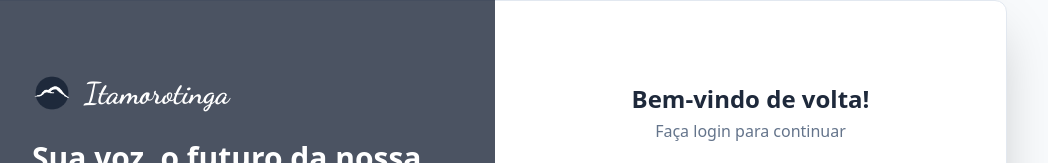
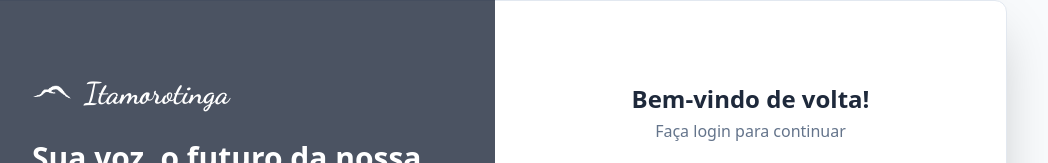
Before and after one commit to wagousb/ConnectCity, a React (Vite) app: page / in a window 1280 px wide. Shown: the part 152-315 px from the top of the page, without its empty margins (145-1193 px from the left). Built offline with nearby package versions, Linux system fonts and the light colour scheme; no server answers.

Commit message:
[dyad] Atualizando a logo na tela de login para a imagem da serra branca. - wrote 2 file(s)

```diff
--- a/src/pages/Login.tsx
+++ b/src/pages/Login.tsx
@@ -29,7 +29,8 @@ const Login: React.FC = () => {
 
           <div className="relative z-10 flex flex-col justify-center h-full space-y-6">
             <div className="flex items-center space-x-3">
-              <img src="/logo-itamorotinga.png" alt="Itamorotinga Logo" className="w-10 h-10" />
+              {/* Usando a logo branca específica para o login */}
+              <img src="/logo-login-white.png" alt="Itamorotinga Logo" className="w-10 h-10" />
               <h1 className="font-bold text-3xl font-script">Itamorotinga</h1>
             </div>
             <h2 className="text-3xl font-bold leading-snug">
```
Also changed, not shown: public/logo-login-white.png (added).
